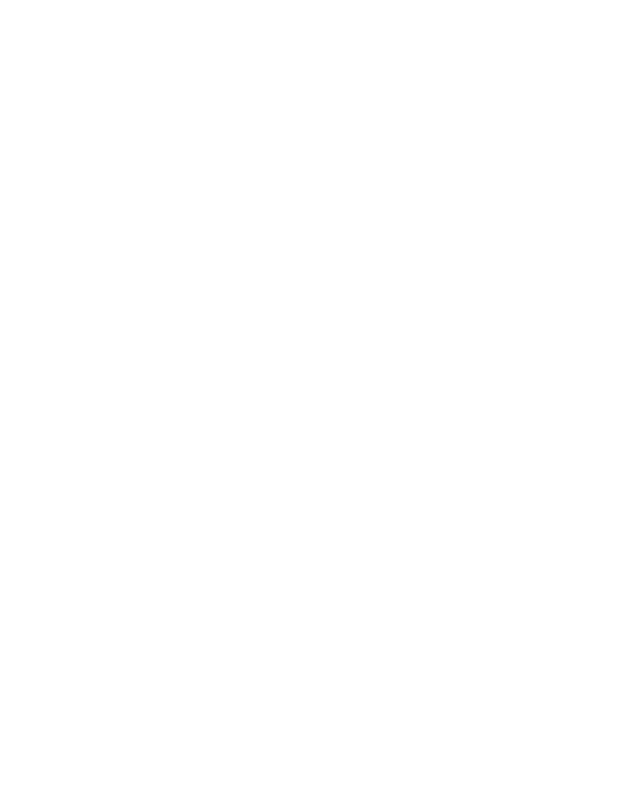
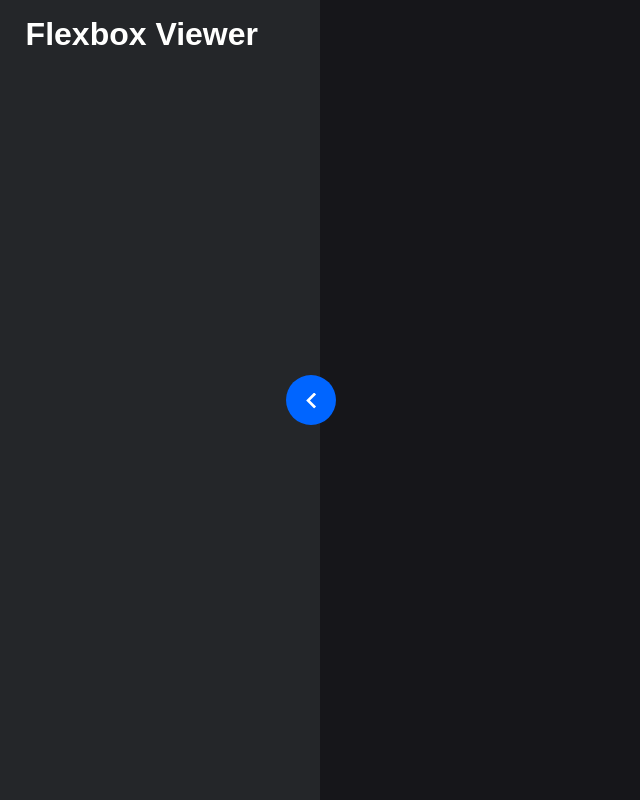
Before and after one commit to floriansimunek/FlexboxViewer, a plain HTML site: page index.html in a window 1280 px wide. Shown: the whole page, without its empty margins (0-640 px from the left). Drawn offline with Linux system fonts and the light colour scheme.

Commit message:
:sparkles: Add sidebar + sidebar toggle

```diff
--- a/app.js
+++ b/app.js
@@ -0,0 +1,8 @@
+/* SIDEBAR */
+const SIDEBAR = document.querySelector(".sidebar");
+const SIDEBAR_BUTTON = document.querySelector(".sidebar__button");
+
+SIDEBAR_BUTTON.addEventListener("click", () => {
+	SIDEBAR.classList.toggle("expanded");
+	SIDEBAR_BUTTON.classList.toggle("expanded");
+});
--- a/index.html
+++ b/index.html
@@ -8,5 +8,15 @@
 		<link rel="stylesheet" href="style.css" />
 		<script src="app.js" defer></script>
 	</head>
-	<body></body>
+	<body>
+		<!-- TITLE -->
+		<h1 class="title">Flexbox Viewer</h1>
+
+		<!-- SIDEBAR -->
+		<div class="sidebar">
+			<div class="sidebar__button">
+				<img src="assets/icons/arrow.svg" alt="" />
+			</div>
+		</div>
+	</body>
 </html>
--- a/style.scss
+++ b/style.scss
@@ -1,6 +1,95 @@
+/* VARIABLES */
+$primary: #0065ff;
+
+$dark-background: #16161a;
+$background: #242629;
+
+$stroke: #010101;
+
+$headline: #fffffe;
+$text: #94a1b2;
+$button-text: #fffffe;
+
 /* RESET */
 * {
 	margin: 0;
 	padding: 0;
 	box-sizing: border-box;
+	z-index: 0;
 }
+
+/* ALL */
+* {
+	font-family: Arial, Helvetica, sans-serif;
+	transition: all 0.5s ease;
+}
+
+h1 {
+	color: $headline;
+
+	&.title {
+		width: fit-content;
+		position: sticky;
+		top: 2%;
+		left: 2%;
+		z-index: 1;
+	}
+}
+
+/* BODY */
+body {
+	background-color: $dark-background;
+}
+
+body,
+html {
+	width: 100%;
+	height: 100%;
+}
+
+/* SIDEBAR */
+.sidebar {
+	background-color: $background;
+	width: 25vw;
+	height: 100vh;
+	position: absolute;
+	top: 0%;
+	left: 0%;
+	padding: 5% 0 0 2%;
+
+	&.expanded {
+		left: -25%;
+	}
+
+	&__button {
+		width: 50px;
+		height: 50px;
+		background-color: $primary;
+		position: absolute;
+		top: 50%;
+		right: -5%;
+		border-radius: 50%;
+		transform: translate(0%, -50%);
+		display: flex;
+		justify-content: center;
+		align-items: center;
+		user-select: none;
+
+		&:hover {
+			cursor: pointer;
+		}
+
+		img {
+			transform: rotate(90deg);
+		}
+
+		&.expanded {
+			padding-left: 5%;
+			border-radius: 20%;
+
+			img {
+				transform: rotate(270deg);
+			}
+		}
+	}
+}
```
Also changed, not shown: assets/icons/arrow.svg (added), style.css.
